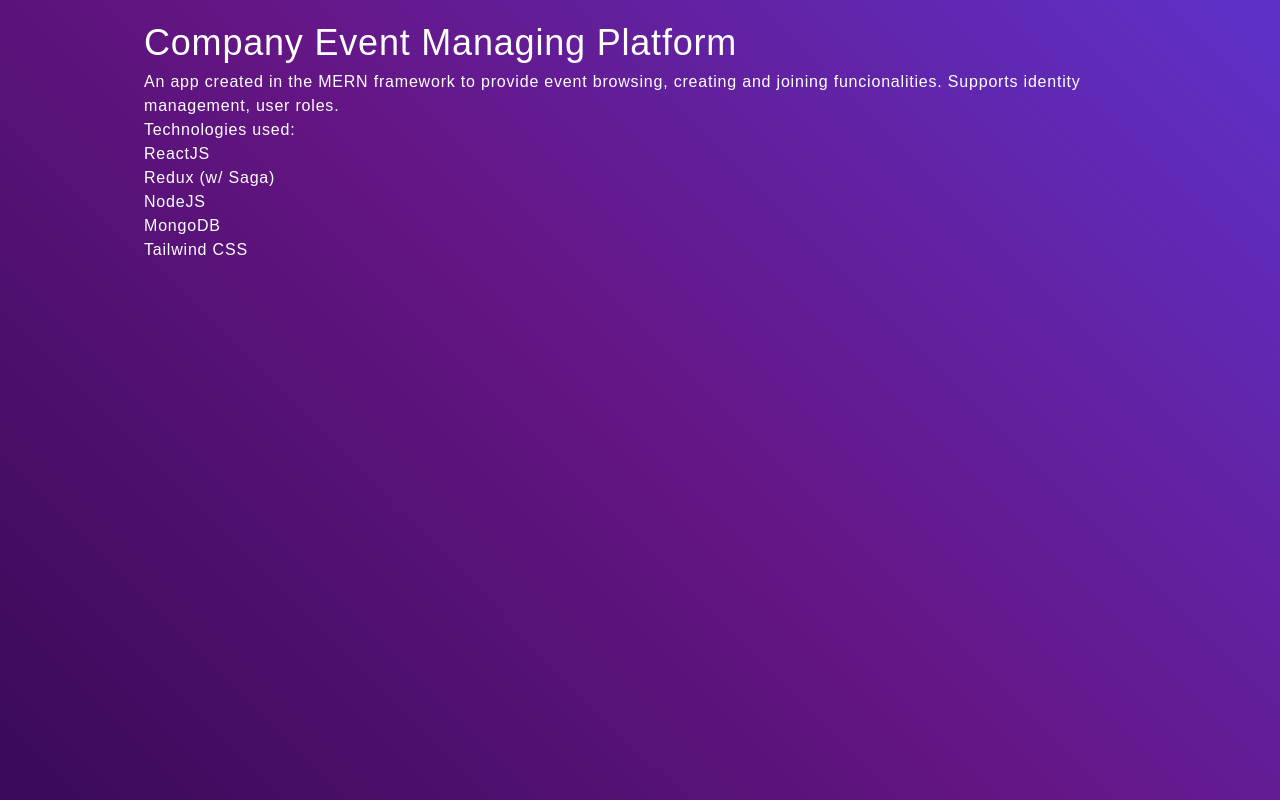
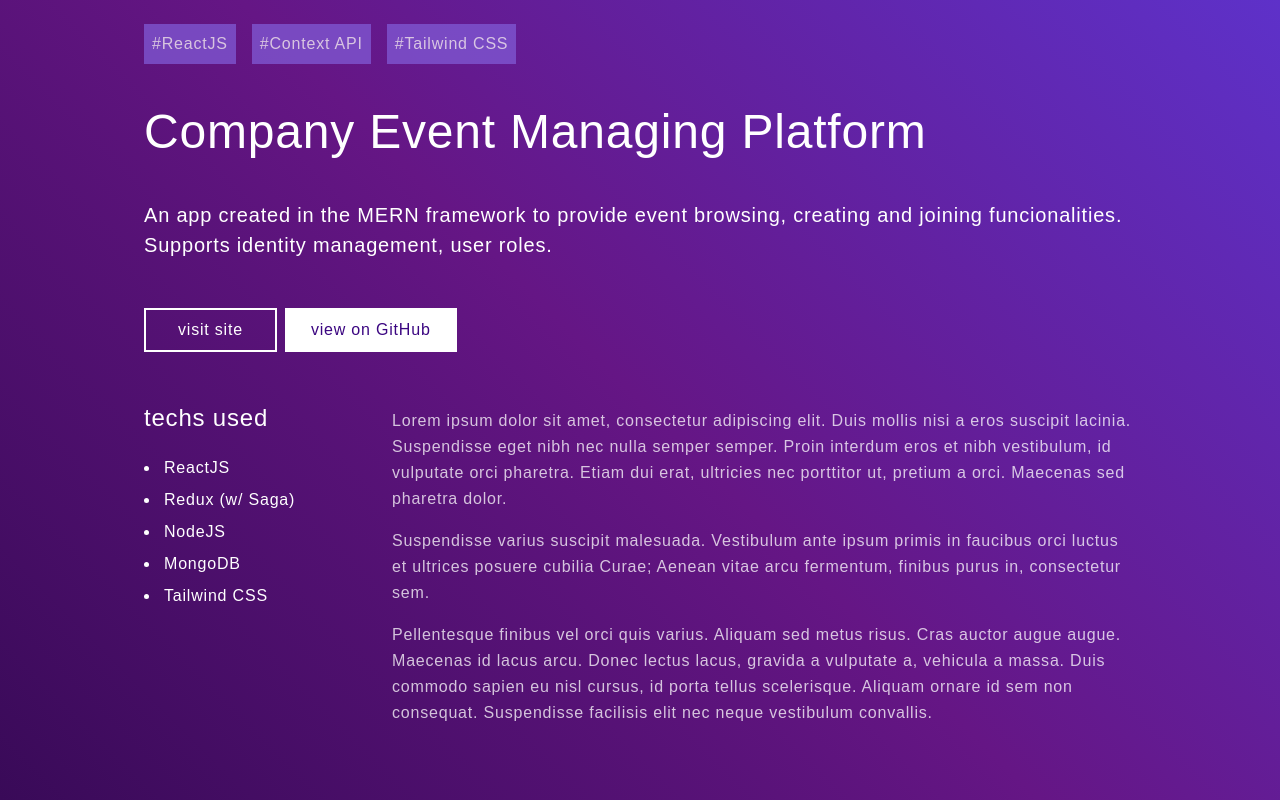
Before and after one commit to danielagg/personal-website-ts, a React (Create React App) app: page /projects/company-event-manager in a window 1280 px wide. Built offline with nearby package versions, Linux system fonts and the light colour scheme.

Commit message:
Project details page

```diff
--- a/src/components/PortfolioItem/PortfolioItemPageContainer.tsx
+++ b/src/components/PortfolioItem/PortfolioItemPageContainer.tsx
@@ -5,6 +5,7 @@
   PortfolioState,
   PortfolioItemDetails
 } from "../../state/PortfolioState";
+import Button, { Variant, Thickness } from "../Shared/Button/Button";
 
 interface PortfolioItemPageContainerProps extends RouteComponentProps {}
 
@@ -33,13 +34,45 @@
   if (currentProject) {
     return (
       <div className="text-white">
-        <h1 className="text-4xl">{currentProject.name}</h1>
-        <p>{currentProject.description}</p>
+        <ul>
+          {currentProject.keywords && currentProject.keywords.map((item, i) => <li className="inline-block mr-4 my-2 p-2 bg-purple-600 opacity-75" key={i}>#{item}</li> )}
+        </ul>
+        <h1 className="text-5xl mt-6">{currentProject.name}</h1>
+        <p className="text-xl mt-8">{currentProject.description}</p>
 
-        <p>Technologies used:</p>
-        <ul>
-          {currentProject.technologies.map(t => <li key={t}>{t}</li> )}
-        </ul>
+        <div className="flex mt-12">
+          <div className="mr-2">
+            <Button
+                  caption="visit site"
+                  url="#"
+                  variant={Variant.WhiteBorderOnly}
+                  thickness={Thickness.Widest}
+                />
+          </div>
+
+          <Button
+              caption="view on GitHub"
+              url="#"
+              variant={Variant.White}
+              thickness={Thickness.Wider}
+            />
+        </div>
+
+        <div className="flex mt-12">
+          <div className="flex-grow-0 flex-shrink-0 w-1/4">
+            <p className="text-2xl">techs used</p>
+            <ul className="list-disc mt-4">
+              {currentProject.technologies.map((item, i) => <li className="ml-4 p-1" key={i}>{item}</li> )}
+            </ul>
+          </div>
+
+          <div>
+            {currentProject.detailedDescription && currentProject.detailedDescription.split('\n').map((item, i) => {
+              return <p key={i} className={`${i !== 0 ? "mt-4" : "mt-2"} opacity-75 leading-relaxed`}>{item}</p>;
+            })}
+          </div>
+        </div>
+
       </div>
     );
   } else {
--- a/src/state/InitialState.ts
+++ b/src/state/InitialState.ts
@@ -9,7 +9,9 @@
         "An app created in the MERN framework to provide event browsing, creating and joining funcionalities. Supports identity management, user roles.",
       detailsLink: "company-event-manager",
       githubLink: "#",
-      technologies: ["ReactJS", "Redux (w/ Saga)", "NodeJS", "MongoDB", "Tailwind CSS"]
+      technologies: ["ReactJS", "Redux (w/ Saga)", "NodeJS", "MongoDB", "Tailwind CSS"],
+      keywords: ["ReactJS", "Context API", "Tailwind CSS"],
+      detailedDescription: "Lorem ipsum dolor sit amet, consectetur adipiscing elit. Duis mollis nisi a eros suscipit lacinia. Suspendisse eget nibh nec nulla semper semper. Proin interdum eros et nibh vestibulum, id vulputate orci pharetra. Etiam dui erat, ultricies nec porttitor ut, pretium a orci. Maecenas sed pharetra dolor.\nSuspendisse varius suscipit malesuada. Vestibulum ante ipsum primis in faucibus orci luctus et ultrices posuere cubilia Curae; Aenean vitae arcu fermentum, finibus purus in, consectetur sem.\nPellentesque finibus vel orci quis varius. Aliquam sed metus risus. Cras auctor augue augue. Maecenas id lacus arcu. Donec lectus lacus, gravida a vulputate a, vehicula a massa. Duis commodo sapien eu nisl cursus, id porta tellus scelerisque. Aliquam ornare id sem non consequat. Suspendisse facilisis elit nec neque vestibulum convallis."
     },
     {
       id: 2,
--- a/src/state/PortfolioState.ts
+++ b/src/state/PortfolioState.ts
@@ -4,9 +4,11 @@
   id: number;
   name: string;
   description: string;
+  detailedDescription?: string;
   detailsLink: string;
   githubLink: string;
   technologies: string[];
+  keywords?: string[]
 };
 
 export interface PortfolioState {
```
